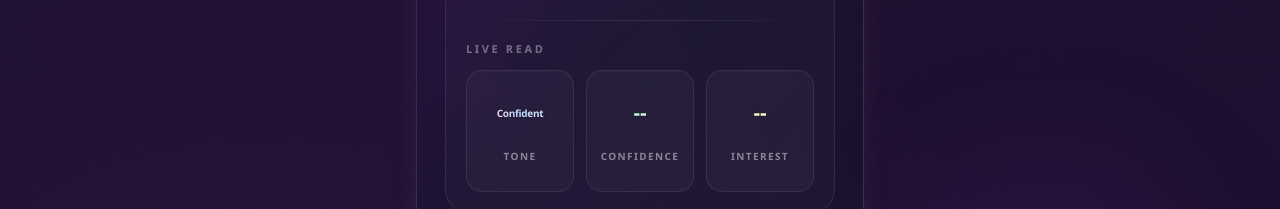
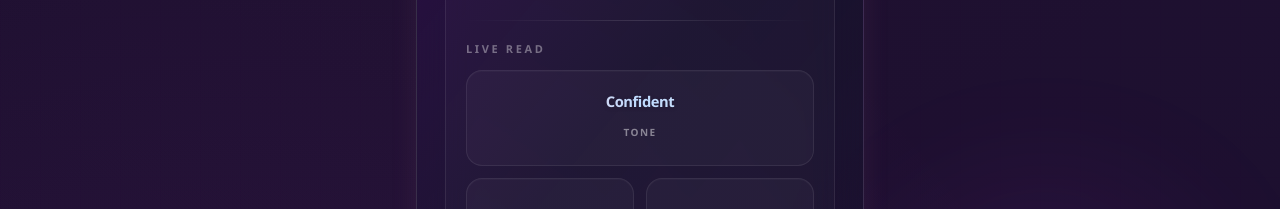
Before and after one commit to malachibr0226-commits/rizzly-ai, a Next.js app: page / in a window 1280 px wide. Shown: the part 743-952 px from the top of the page. Built offline with nearby package versions, Linux system fonts and the light colour scheme; no server answers.

Commit message:
Rebalance live read cards layout

```diff
--- a/app/page.tsx
+++ b/app/page.tsx
@@ -1651,24 +1651,24 @@ export default function Home() {
                   Live Read
                 </div>
 
-                <div className="grid grid-cols-2 gap-2.5 sm:grid-cols-3 md:gap-3">
-                  <div className="col-span-2 flex min-h-[112px] min-w-0 flex-col justify-between rounded-2xl border border-white/8 bg-white/[0.03] px-2.5 py-4 text-center shadow-[inset_0_1px_0_rgba(255,255,255,0.025)] sm:col-span-1 sm:px-3 md:px-4 md:py-5">
-                    <div className="flex min-h-[2.75rem] items-center justify-center px-1 text-center bg-gradient-to-r from-rose-200 via-blue-200 to-slate-200 bg-clip-text text-[clamp(0.58rem,0.78vw,0.82rem)] font-extrabold leading-none tracking-[-0.03em] text-transparent drop-shadow-sm whitespace-nowrap overflow-hidden">
-                      <span className="block max-w-full truncate">{pulseMetrics.toneLabel}</span>
-                    </div>
-                    <div className="mt-2 flex min-h-[1.75rem] items-center justify-center text-[9px] font-semibold uppercase tracking-[0.14em] leading-relaxed text-white/46 sm:text-[10px]">Tone</div>
+                <div className="grid grid-cols-2 gap-2.5 md:gap-3">
+                  <div className="col-span-2 flex min-h-[96px] min-w-0 flex-col justify-between rounded-2xl border border-white/8 bg-white/[0.03] px-3 py-4 text-center shadow-[inset_0_1px_0_rgba(255,255,255,0.025)] md:px-4 md:py-5">
+                    <div className="flex flex-1 items-center justify-center px-2 text-center bg-gradient-to-r from-rose-200 via-blue-200 to-slate-200 bg-clip-text text-[clamp(0.9rem,1.15vw,1.08rem)] font-extrabold leading-tight tracking-[-0.03em] text-transparent drop-shadow-sm">
+                      <span className="max-w-full whitespace-nowrap">{pulseMetrics.toneLabel}</span>
+                    </div>
+                    <div className="mt-2 flex min-h-[1.5rem] items-center justify-center text-[9px] font-semibold uppercase tracking-[0.14em] leading-relaxed text-white/46 sm:text-[10px]">Tone</div>
                   </div>
-                  <div className="flex min-h-[112px] min-w-0 flex-col justify-between rounded-2xl border border-white/8 bg-white/[0.03] px-2.5 py-4 text-center shadow-[inset_0_1px_0_rgba(255,255,255,0.025)] sm:px-3 md:px-4 md:py-5">
+                  <div className="flex min-h-[112px] min-w-0 flex-col justify-between rounded-2xl border border-white/8 bg-white/[0.03] px-3 py-4 text-center shadow-[inset_0_1px_0_rgba(255,255,255,0.025)] md:px-4 md:py-5">
                     <div className="flex min-h-[2.75rem] items-center justify-center bg-gradient-to-r from-emerald-200 to-green-100 bg-clip-text text-[clamp(1rem,1.6vw,1.45rem)] font-bold leading-tight text-transparent drop-shadow-sm">
                       {pulseMetrics.confidenceLabel}
                     </div>
-                    <div className="mt-2 flex min-h-[1.75rem] items-center justify-center text-[9px] font-semibold uppercase tracking-[0.14em] leading-relaxed text-white/46 sm:text-[10px]">Confidence</div>
+                    <div className="mt-2 flex min-h-[1.75rem] items-center justify-center text-[9px] font-semibold uppercase tracking-[0.12em] leading-relaxed text-white/46 sm:text-[10px]">Confidence</div>
                   </div>
-                  <div className="flex min-h-[112px] min-w-0 flex-col justify-between rounded-2xl border border-white/8 bg-white/[0.03] px-2.5 py-4 text-center shadow-[inset_0_1px_0_rgba(255,255,255,0.025)] sm:px-3 md:px-4 md:py-5">
+                  <div className="flex min-h-[112px] min-w-0 flex-col justify-between rounded-2xl border border-white/8 bg-white/[0.03] px-3 py-4 text-center shadow-[inset_0_1px_0_rgba(255,255,255,0.025)] md:px-4 md:py-5">
                     <div className="flex min-h-[2.75rem] items-center justify-center bg-gradient-to-r from-yellow-200 via-amber-100 to-white bg-clip-text text-[clamp(1rem,1.6vw,1.45rem)] font-bold leading-tight text-transparent drop-shadow-sm">
                       {pulseMetrics.energyLabel}
                     </div>
-                    <div className="mt-2 flex min-h-[1.75rem] items-center justify-center text-[9px] font-semibold uppercase tracking-[0.14em] leading-relaxed text-white/46 sm:text-[10px]">Interest</div>
+                    <div className="mt-2 flex min-h-[1.75rem] items-center justify-center text-[9px] font-semibold uppercase tracking-[0.12em] leading-relaxed text-white/46 sm:text-[10px]">Interest</div>
                   </div>
                 </div>
               </div>
```
